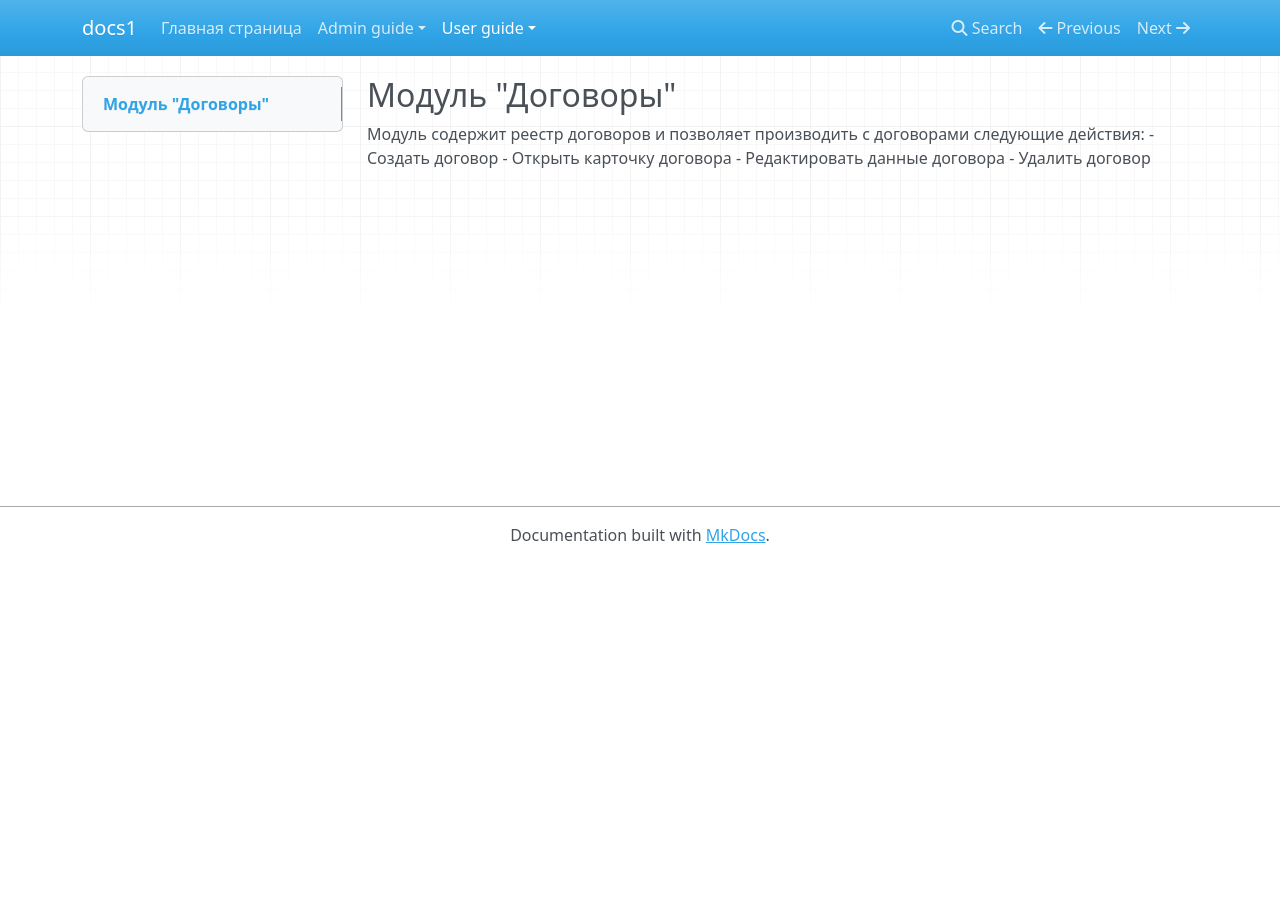
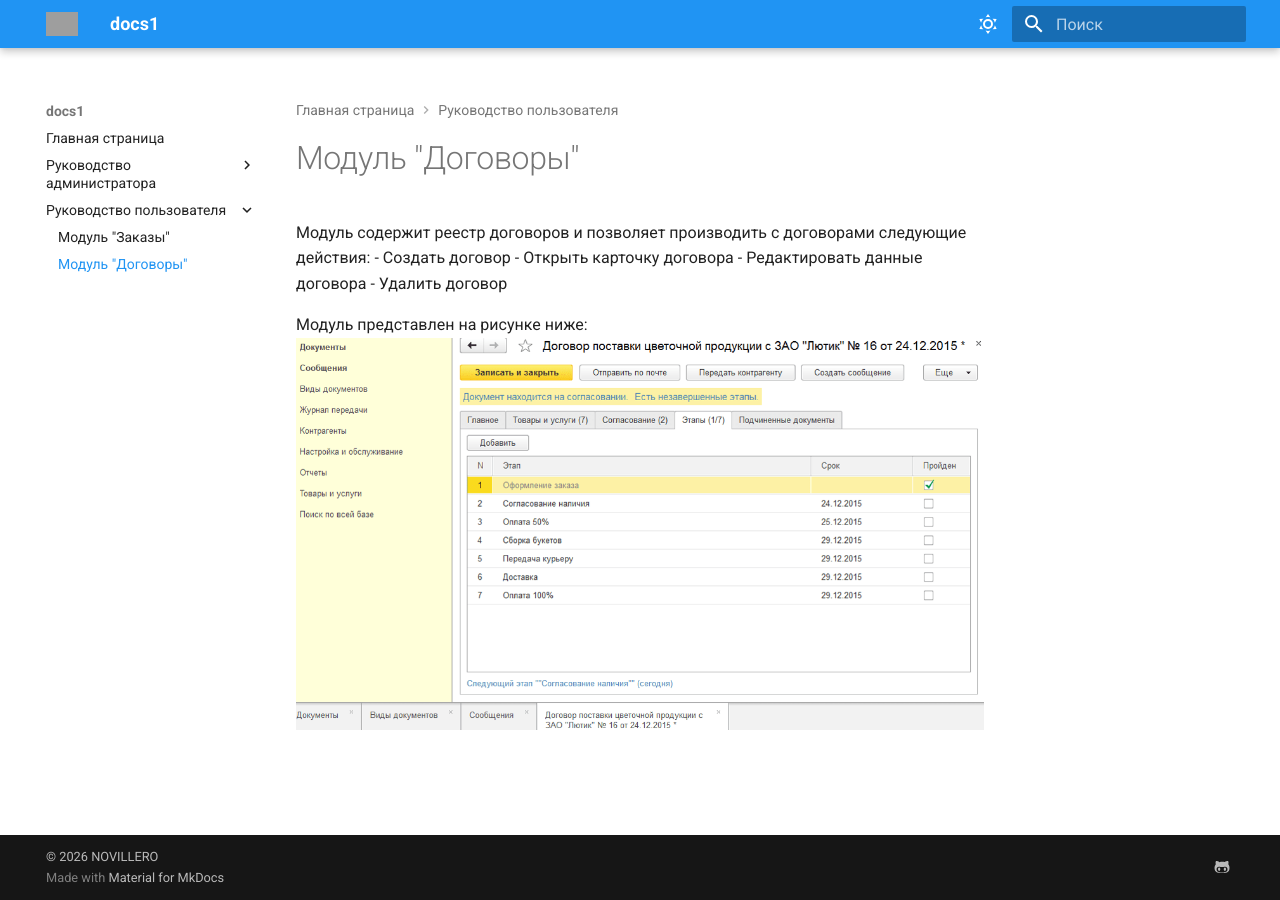
Before and after one commit to bmv39819-pixel/docs1, an MkDocs documentation site: the page built from docs/user_guide/contracts.md, in a window 1280 px wide. Built offline with MkDocs 1.6.1 and Material for MkDocs 9.7.7, drawn with Linux system fonts in a browser that asks for light colours; nearby versions of some CDN libraries; grey boxes are pictures that could not be loaded.

```diff
--- a/docs/user_guide/contracts.md
+++ b/docs/user_guide/contracts.md
@@ -1,7 +1,8 @@
-## Модуль "Договоры"
-
 Модуль содержит реестр договоров и позволяет производить с договорами следующие действия:
 - Создать договор
 - Открыть карточку договора
 - Редактировать данные договора
 - Удалить договор
+
+Модуль представлен на рисунке ниже:
+![alt text](51791ee416d0ab50f16becc3fd21807a.png)
--- a/mkdocs.yml
+++ b/mkdocs.yml
@@ -1 +1,74 @@
-site_name: docs1
+site_name: docs1 # Название сайта
+site_description: Документация для модулей ПО # Описание сайта, добавляется в meta-теги
+theme: # Тема сайта, информация о ее параметрах
+  name: material # Название темы
+  logo: logo.svg # Ссылка на логотип сайта
+  font:
+    text: Roboto # Шрифт текста
+    code: Roboto Mono # Шрифт для текста кода
+  features:
+    #- navigation.sections
+    - navigation.path # Хлебные крошки
+    - navigation.indexes # Позволяет создавать корневые страницы разделов меню. Корневая страница должна лежать в папке раздела и называться index.md. Пример использования корневых страниц приведен ниже в настройках nav
+    #- navigation.tabs # Верхнее меню
+    #- navigation.tabs.sticky # Фиксация верхнего меню
+    #- Navigation sections # Настройка спойлеров в левом меню
+    #- navigation.expand # Разворачивает спойлеры в левом меню по умолчанию
+    #- toc.integrate # Фиксирует оглавление страницы в левом меню
+    - navigation.instant # Функция быстрой загрузки страниц
+    - navigation.top # Добавляет кнопку «к началу» для быстрой обратной прокрутки страницы
+    - search.suggest # Подсказки при вводе поискового запроса
+    - search.highlight # Подсветка результатов поиска в тексте страницы
+    - content.code.copy # Кнопка копирования в блоке кода
+
+  language: ru # Язык
+  palette: # Настройки светлой и тёмной тем
+    # Настройки светлой темы
+    - scheme: default
+      toggle:
+        icon: material/weather-sunny # Иконка для активации светлой темы
+        name: Выключить солнышко # Всплывающий текст-подсказка
+      primary: blue # Основной цвет
+      accent: purple # Акцентный цвет
+    # Настройки тёмной темы
+    - scheme: slate
+      toggle:
+        icon: material/weather-night
+        name: Позвать солнышко
+      primary: deep purple
+      accent: blue
+
+nav: # Структура сайта
+    - Главная страница: index.md
+    - Руководство администратора:
+      - admin_guide/index.md
+      - Cистемные требования: admin_guide/requirements.md
+      - Установка ПО: admin_guide/setup.md
+    - Руководство пользователя:
+      - user_guide/index.md
+      - Модуль "Заказы": user_guide/orders.md
+      - Модуль "Договоры": user_guide/contracts.md
+
+extra:
+  social: # Ссылки на соц.сети
+    - icon: fontawesome/brands/github-alt # Иконка гитхаба
+      link: https://github.com/{your_account} # Ссылка на гитхаб
+
+markdown_extensions: # Расширения markdown
+  - admonition # Поддержка информационных панелей (сообщений типа «Внимание», «Совет», «Примечание», etc.)
+  - footnotes # Поддержка встроенных сносок на страницах
+  - attr_list # Использование html-атрибутов и CSS в элементах markdown
+  - md_in_html # Поддержка markdown внутри html
+  - def_list # Поддержка списков определений
+  - pymdownx.tabbed # Использование вкладок (табов)
+  - pymdownx.details # Использование спойлеров (катов)
+  - pymdownx.highlight: # Подсветка синтаксиса в блоках кода
+      anchor_linenums: true
+  - pymdownx.superfences # Поддержка вложенных блоков кода
+  - pymdownx.snippets # Использование заимствованного контента
+  - pymdownx.emoji: # Иконки и эмодзи
+      emoji_index: !!python/name:material.extensions.emoji.twemoji
+      emoji_generator: !!python/name:material.extensions.emoji.to_svg
+
+copyright: |
+  &copy; 2026 NOVILLERO
```
Also changed, not shown: docs/admin_guide/requirements.md (+14 -16 lines), docs/admin_guide/setup.md (+0 -2 lines), docs/user_guide/orders.md (+0 -2 lines), docs/index.md (line endings or trailing spaces), docs/user_guide/51791ee416d0ab50f16becc3fd21807a.png (added), docs/user_guide/image-1.png (added), docs/user_guide/image.png (added), 4 other files.
